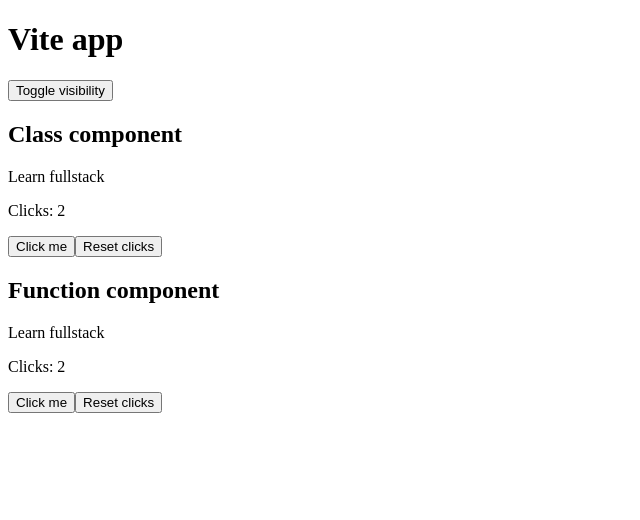
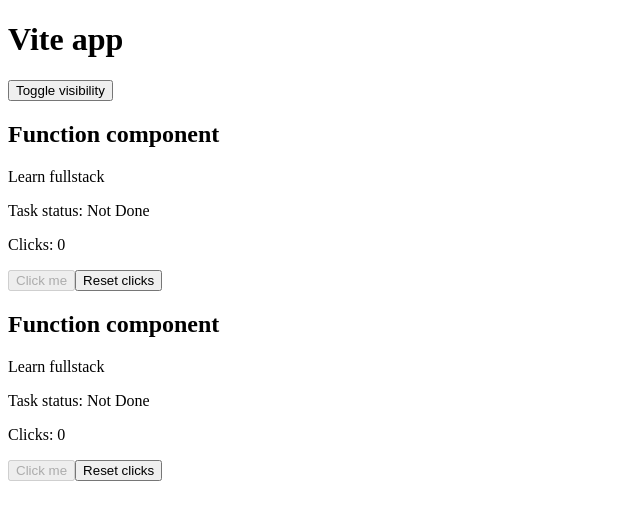
Before and after one commit to Illia-11/fullstack-app, a React (Vite) app in the folder client/: page / in a window 1280 px wide. Shown: the top 520 px of the page, without its empty margins (0-640 px from the left). Built offline with nearby package versions, Linux system fonts and the light colour scheme.

Commit message:
Add conditional rendering reminders

```diff
--- a/client/src/App.jsx
+++ b/client/src/App.jsx
@@ -18,7 +18,7 @@ function App() {
     <>
       <h1>Vite app</h1>
       <button onClick={toggleVisibility}>Toggle visibility</button>
-      {isVisible && (
+      {/* {isVisible && (
         <ClassComponent
           prop1="test prop 1"
           prop2
@@ -26,7 +26,7 @@ function App() {
           prop4={{ id: 0 }}
           task={task}
         />
-      )}
+      )} */}
       {isVisible && (
         <FunctionComponent
           prop1="test prop 1"
@@ -36,6 +36,18 @@ function App() {
           task={task}
         />
       )}
+
+      {isVisible ? (
+        <FunctionComponent
+          prop1="test prop 1"
+          prop2
+          prop3={4}
+          prop4={{ id: 0 }}
+          task={task}
+        />
+      ) : (
+        <div>No component shown.</div>
+      )}
     </>
   );
 }
--- a/client/src/components/ClassComponent/index.jsx
+++ b/client/src/components/ClassComponent/index.jsx
@@ -43,12 +43,12 @@ class ClassComponent extends Component {
   componentDidMount() {
     console.log("Запускається на першому рендурі");
 
-    this.intervalId = setInterval(() => {
-      console.log("Fake click")
-      this.setState((state) => {
-        return { clicks: state.clicks + 1 };
-      });
-    }, 2000);
+    // this.intervalId = setInterval(() => {
+    //   console.log("Fake click")
+    //   this.setState((state) => {
+    //     return { clicks: state.clicks + 1 };
+    //   });
+    // }, 2000);
   }
 
   componentDidUpdate(prevProps, prevState) {
--- a/client/src/components/FunctionalComponent/index.jsx
+++ b/client/src/components/FunctionalComponent/index.jsx
@@ -2,7 +2,7 @@ import { useState, useEffect } from "react";
 
 function FunctionComponent(props) {
   const {
-    task: { title },
+    task: { title, isDone },
   } = props;
 
   // const [state, setState] = useState({clicks: 0, isAutoincrementing: false});
@@ -21,20 +21,19 @@ function FunctionComponent(props) {
   });
 
   useEffect(() => {
-    console.log(`clicks: ${clicks}`)
+    console.log(`clicks: ${clicks}`);
   }, [clicks]);
 
   useEffect(() => {
-    let id = setInterval(() => {
-      console.log("Fake click")
-      setClicks((clicks) => {
-        return clicks + 1 ;
-      });
-    }, 2000);
-
-    return () => {
-      clearInterval(id);
-    }
+    // let id = setInterval(() => {
+    //   console.log("Fake click")
+    //   setClicks((clicks) => {
+    //     return clicks + 1 ;
+    //   });
+    // }, 2000);
+    // return () => {
+    //   clearInterval(id);
+    // }
   }, []);
 
   const handleClick = () => {
@@ -53,12 +52,22 @@ function FunctionComponent(props) {
     setClicks(0);
   };
 
+  let par;
+
+  if (isDone) {
+    par = <p>Task status: Done</p>;
+  } else {
+    par = <p>Task status: Not Done</p>;
+  }
+
   return (
     <div>
       <h2>Function component</h2>
       <p>{title}</p>
+      {/* <p>Task status: { isDone ? "Done" : "Not Done" }</p> */}
+      {par}
       <p>Clicks: {clicks}</p>
-      <button onClick={handleClick}>Click me</button>
+      <button disabled={props.prop2} onClick={handleClick}>Click me</button>
       <button onClick={handleReset}>Reset clicks</button>
     </div>
   );
```
